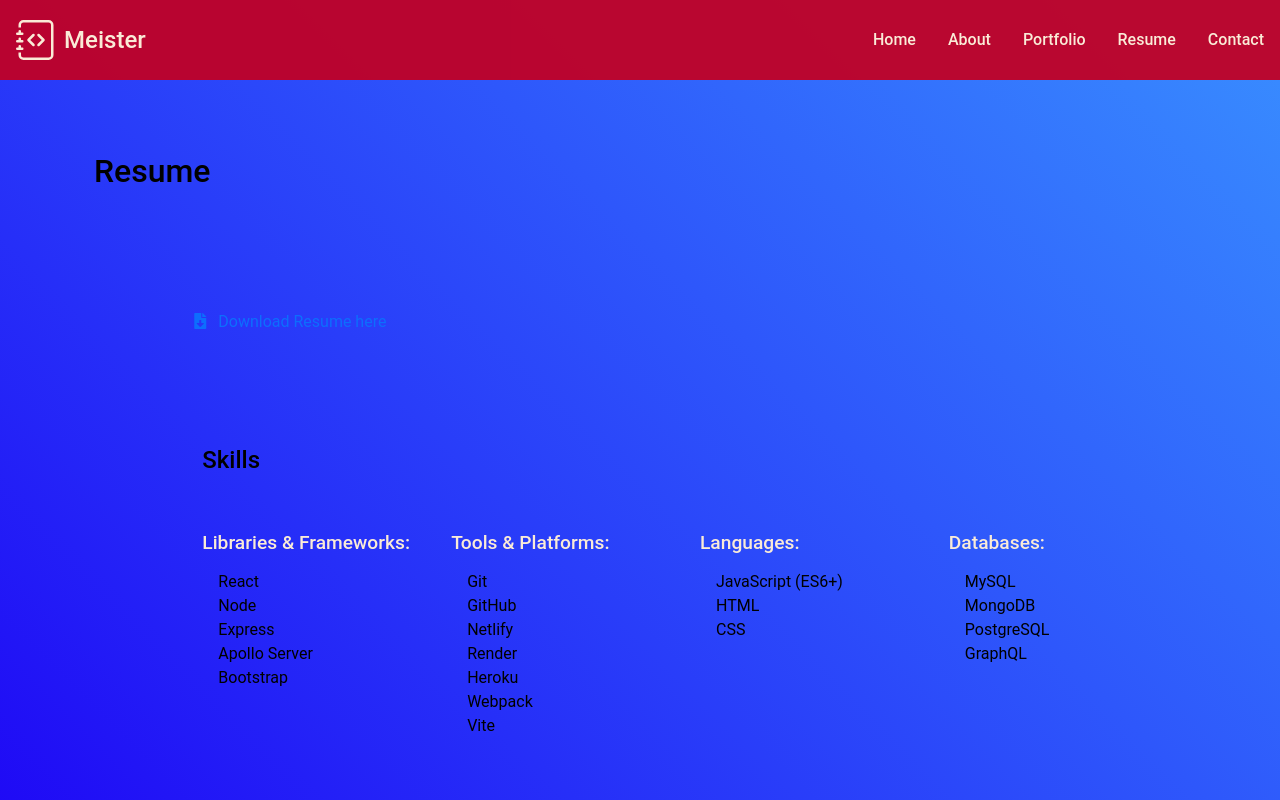
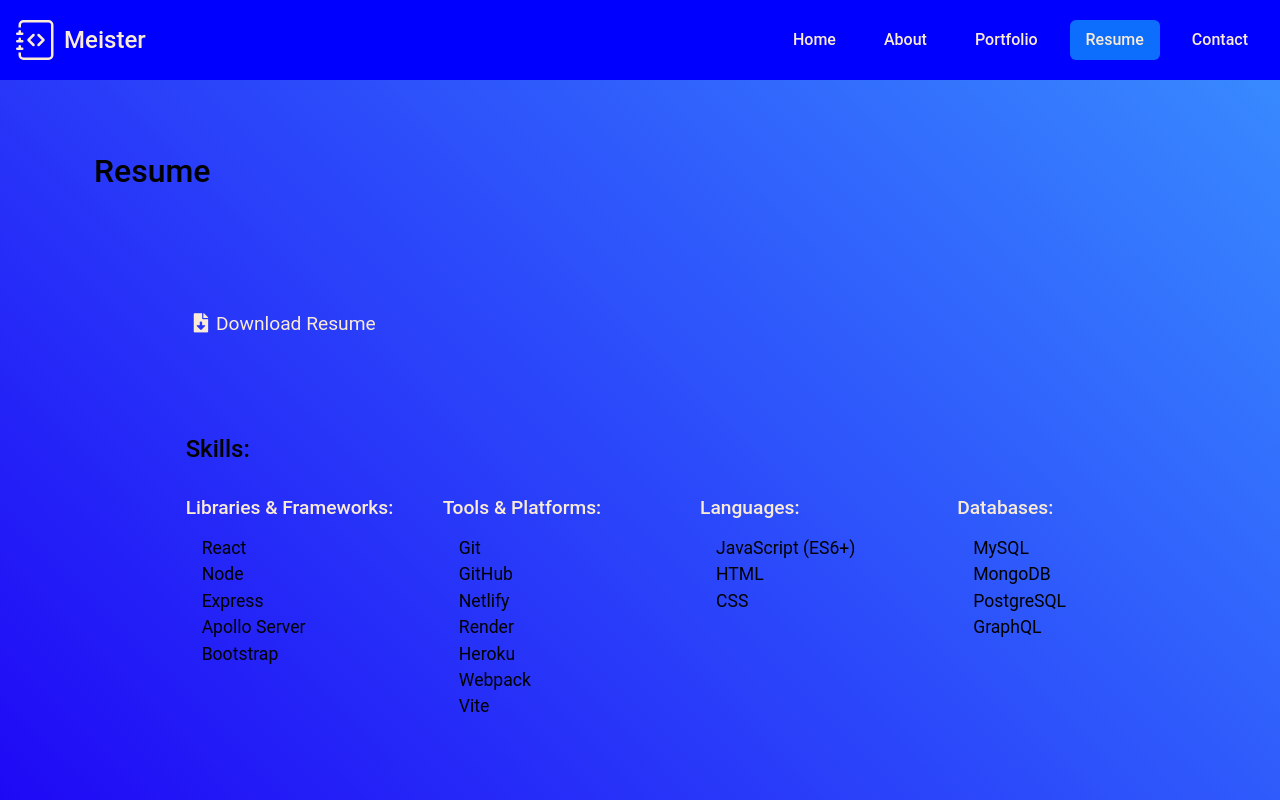
Before and after one commit to CookingMeister/meister-react-portfolio, a React (Vite) app: page /resume in a window 1280 px wide. Shown: the top 800 px of the page. Built offline with nearby package versions, Linux system fonts and the light colour scheme.

Commit message:
add useLocation to highlight nav-links for corresponding page, working

```diff
--- a/src/components/Contact.jsx
+++ b/src/components/Contact.jsx
@@ -47,13 +47,13 @@ function Contact() {
       fontFamily: 'Roboto, sans-serif',
       backgroundImage:
       'linear-gradient(45deg, rgb(30, 6, 245), rgba(0, 110, 255, 0.777))',
-      paddingTop: '14vh',
+      paddingTop: '15vh',
       paddingBottom: '8vh',
       color: 'antiquewhite',
       borderRadius: '2px',
     }}
     >
-      <div className="container px-4 py-5">
+      <div className="container px-4 py-4">
         <h3 className="fs-2" style={{marginTop: '1vh', marginBottom: '10vh'}}>Contact Me</h3>
         <Fade duration={1900} triggerOnce>
         <form
--- a/src/components/Header.jsx
+++ b/src/components/Header.jsx
@@ -1,7 +1,6 @@
 import React, { useState, useEffect } from 'react';
 import NavLink from './NavLink';
 import { Fade } from "react-awesome-reveal";
-// import {Outlet} from'react-router-dom';
 
 function Header() {
   const [isScrolled, setIsScrolled] = useState(false);
@@ -34,7 +33,7 @@ function Header() {
             padding: '20px 0',
             width: '100%',
             zIndex: '10',
-            backgroundColor: isScrolled ? '#faebd7' : 'rgba(194, 0, 36, 0.94)',
+            backgroundColor: isScrolled ? '#faebd7' : 'blue',
             transition: 'background-color 0.3s ease-in-out, color 0.3s ease-in-out',
             paddingLeft: '1rem',
             fontWeight: '500',
@@ -94,7 +93,6 @@ function Header() {
          </Fade>
         </ul>
       </header>
-      {/* <Outlet /> */}
     </section>
   );
 }
--- a/src/components/NavLink.jsx
+++ b/src/components/NavLink.jsx
@@ -1,14 +1,30 @@
 import React from 'react';
-import { Link } from 'react-router-dom';
+import { Link, useLocation } from 'react-router-dom';
 
 function NavLink(props) {
+
   const linkStyle = {
     color: props.isScrolled ? 'blue' : 'antiquewhite',
+    marginRight: '1rem',
   };
+
+  const activeStyle = {
+    color: 'antiquewhite',
+    fontSize: '1rem',
+    marginRight: '1rem',
+    height: '2.5rem',
+  };
+  const location = useLocation();
+
+  const isActive = location.pathname === props.url;
 
   return (
     <li className="nav-item">
-      <Link to={props.url} style={linkStyle} className="nav-link">
+      <Link
+        to={props.url}
+        style={isActive ? activeStyle : linkStyle}
+        className={`nav-link ${isActive ? 'active' : ''}`}
+      >
         {props.name}
       </Link>
     </li>
--- a/src/components/Resume.jsx
+++ b/src/components/Resume.jsx
@@ -4,11 +4,12 @@ export default function Resume() {
   const fontStyles = {
     fontSize: '1.2rem',
     color: 'antiquewhite',
+    textDecoration: 'none',
     li: {
       listStyleType: 'none',
       marginLeft: '-1rem',
       marginTop: '1rem',
-      textDecoration: 'none',
+      fontSize: '1.1rem',
     },
   };
 
@@ -20,7 +21,7 @@ export default function Resume() {
         backgroundImage:
           'linear-gradient(45deg, rgb(30, 6, 245), rgba(0, 110, 255, 0.777))',
         paddingTop: '18vh',
-        paddingBottom: '8vh'
+        paddingBottom: '8vh',
       }}
     >
       <div className="container px-4">
@@ -30,12 +31,21 @@ export default function Resume() {
         <div className="row row-cols align-items-stretch g-4 py-5">
           <div className="col-lg-12 d-flex justify-content-center mx-5">
             <div className="row">
-              <a href="Resume here" style={fontStyles.li}
-              className="my-2 mb-5 pb-5">
-              <i class="fas fa-file-download mx-2"></i> Download Resume here
+              <a
+                href="Resume here"
+                style={{
+                  textDecoration: 'none',
+                  color: 'antiquewhite',
+                  fontSize: '1.2rem',
+                  width: '50%'
+                }}
+                className="my-2 mb-5 pb-5"
+              >
+                <i class="fas fa-file-download mx-2"></i>
+                Download Resume
               </a>
-              <h4 className="pb-5 pt-3">Skills</h4>
-              <div className="col-lg-3 col-sm-6" >
+              <h4 className="pb-4">Skills:</h4>
+              <div className="col-lg-3 col-sm-6">
                 <h5 style={fontStyles}>Libraries & Frameworks:</h5>
                 <ul style={fontStyles.li}>
                   <li>React</li>
@@ -64,8 +74,8 @@ export default function Resume() {
                   <li>HTML</li>
                   <li>CSS</li>
                 </ul>
-                </div>
-                <div className="col-lg-3 col-sm-6">
+              </div>
+              <div className="col-lg-3 col-sm-6">
                 <h5 style={fontStyles}>Databases:</h5>
                 <ul style={fontStyles.li}>
                   <li>MySQL</li>
```
